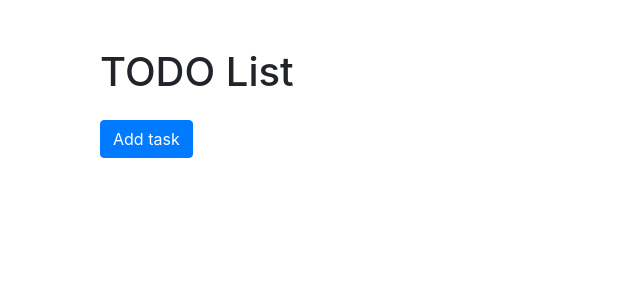
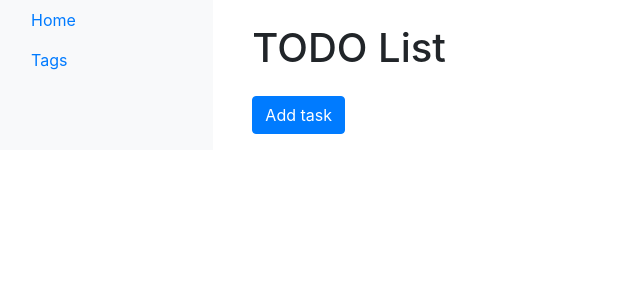
Before and after one commit to sofiazholud/todo-list, a Django app: page /tasks/ in a window 1280 px wide. Shown: the top 300 px of the page, without its empty margins (0-640 px from the left). Run offline with Django 5.2, Linux system fonts and the light colour scheme; data that the repository does not hold is empty; some libraries are stand-ins or nearby versions.

Commit message:
Initial commit for TODO list project with migrations and template updates

```diff
--- a/tasks/templates/base.html
+++ b/tasks/templates/base.html
@@ -1,15 +1,35 @@
-<!-- tasks/templates/base.html -->
 <!DOCTYPE html>
 <html lang="en">
 <head>
     <meta charset="UTF-8">
     <meta name="viewport" content="width=device-width, initial-scale=1.0">
-    <link href="https://stackpath.bootstrapcdn.com/bootstrap/4.5.2/css/bootstrap.min.css" rel="stylesheet">
-    <title>{% block title %}My TODO List{% endblock %}</title>
+    <title>{% block title %}TODO List{% endblock %}</title>
+    <link rel="stylesheet" href="https://stackpath.bootstrapcdn.com/bootstrap/4.5.2/css/bootstrap.min.css">
 </head>
 <body>
-    <div class="container mt-5">
-        {% block content %}{% endblock %}
+<div class="container-fluid">
+    <div class="row">
+        <!-- Бічна панель -->
+        <nav class="col-md-2 d-none d-md-block bg-light sidebar">
+            <div class="sidebar-sticky">
+                <ul class="nav flex-column">
+                    <li class="nav-item">
+                        <a class="nav-link" href="{% url 'task_list' %}">Home</a>
+                    </li>
+                    <li class="nav-item">
+                        <a class="nav-link" href="{% url 'tag_list' %}">Tags</a>
+                    </li>
+                </ul>
+            </div>
+        </nav>
+
+        <!-- Основний контент -->
+        <main role="main" class="col-md-9 ml-sm-auto col-lg-10 px-4">
+            {% block content %}
+            <!-- Ваш контент буде тут -->
+            {% endblock %}
+        </main>
     </div>
+</div>
 </body>
 </html>
--- a/tasks/urls.py
+++ b/tasks/urls.py
@@ -4,8 +4,11 @@ from . import views
 
 urlpatterns = [
     path('', views.task_list, name='task_list'),
-    path('create/', views.task_create, name='task_create'),
-    path('update/<int:pk>/', views.task_update, name='task_update'),
-]+[
+    path('task/create/', views.task_create, name='task_create'),
+    path('task/update/<int:pk>/', views.task_update, name='task_update'),
+    path('task/delete/<int:pk>/', views.task_delete, name='task_delete'),
     path('tags/', views.tag_list, name='tag_list'),
+    path('tag/create/', views.tag_create, name='tag_create'),
+    path('tag/update/<int:pk>/', views.tag_update, name='tag_update'),
+    path('tag/delete/<int:pk>/', views.tag_delete, name='tag_delete'),
 ]
--- a/tasks/views.py
+++ b/tasks/views.py
@@ -1,5 +1,5 @@
 # tasks/views.py
-from django.shortcuts import render, redirect
+from django.shortcuts import render, redirect, get_object_or_404
 from .models import Task, Tag
 from .forms import TaskForm, TagForm
 
@@ -29,6 +29,11 @@ def task_update(request, pk):
         form = TaskForm(instance=task)
     return render(request, 'tasks/task_form.html', {'form': form})
 
+def task_delete(request, pk):
+    task = get_object_or_404(Task, pk=pk)
+    task.delete()
+    return redirect('task_list')
+
 def tag_list(request):
     tags = Tag.objects.all()
     return render(request, 'tasks/tag_list.html', {'tags': tags})
@@ -42,3 +47,21 @@ def tag_create(request):
     else:
         form = TagForm()
     return render(request, 'tasks/tag_form.html', {'form': form})
+
+def tag_update(request, pk):
+    tag = get_object_or_404(Tag, pk=pk)
+    if request.method == 'POST':
+        form = TagForm(request.POST, instance=tag)
+        if form.is_valid():
+            form.save()
+            return redirect('tag_list')
+    else:
+        form = TagForm(instance=tag)
+    return render(request, 'tasks/tag_form.html', {'form': form})
+
+def tag_delete(request, pk):
+    tag = get_object_or_404(Tag, pk=pk)
+    if request.method == 'POST':
+        tag.delete()
+        return redirect('tag_list')
+    return render(request, 'tasks/tag_confirm_delete.html', {'tag': tag})
```
